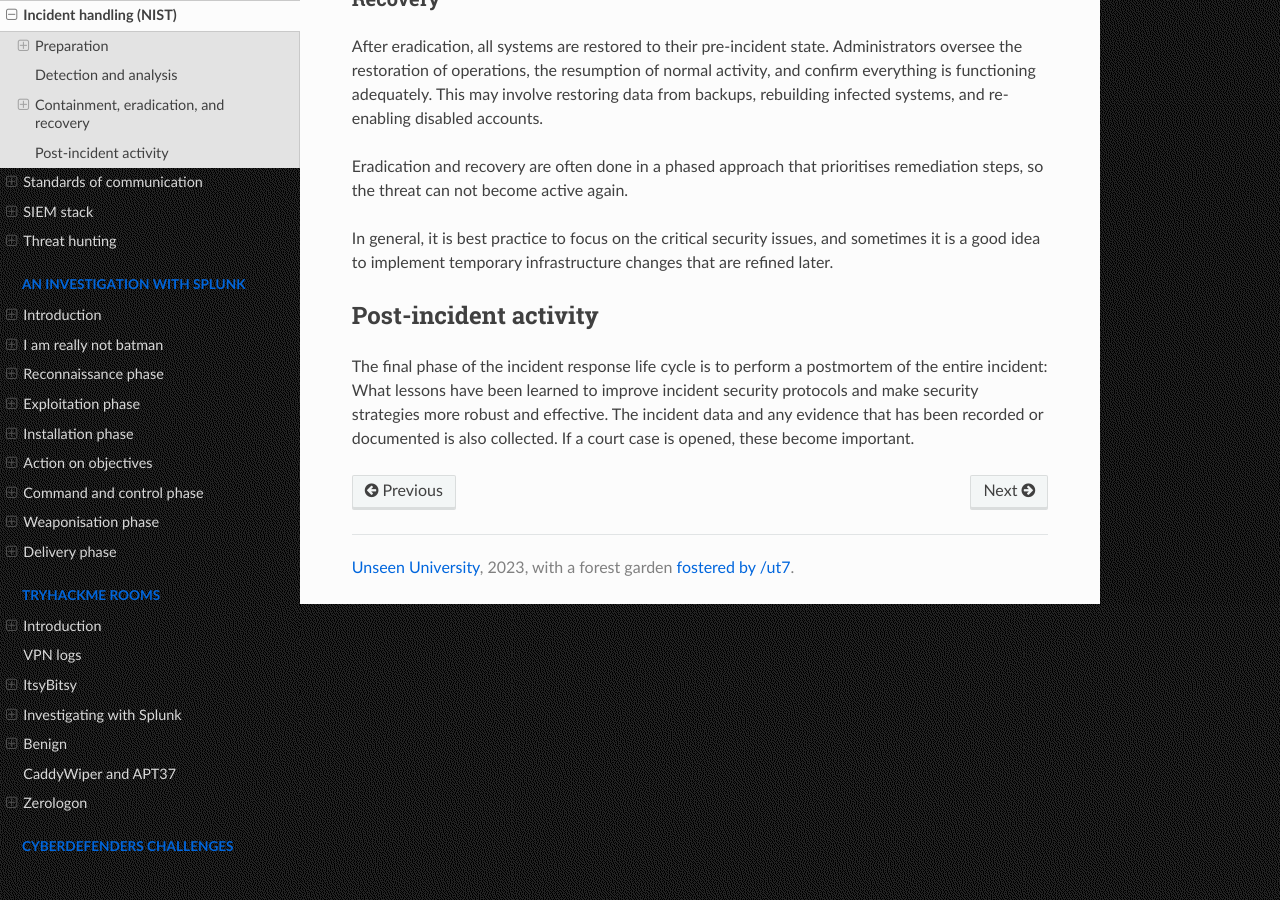
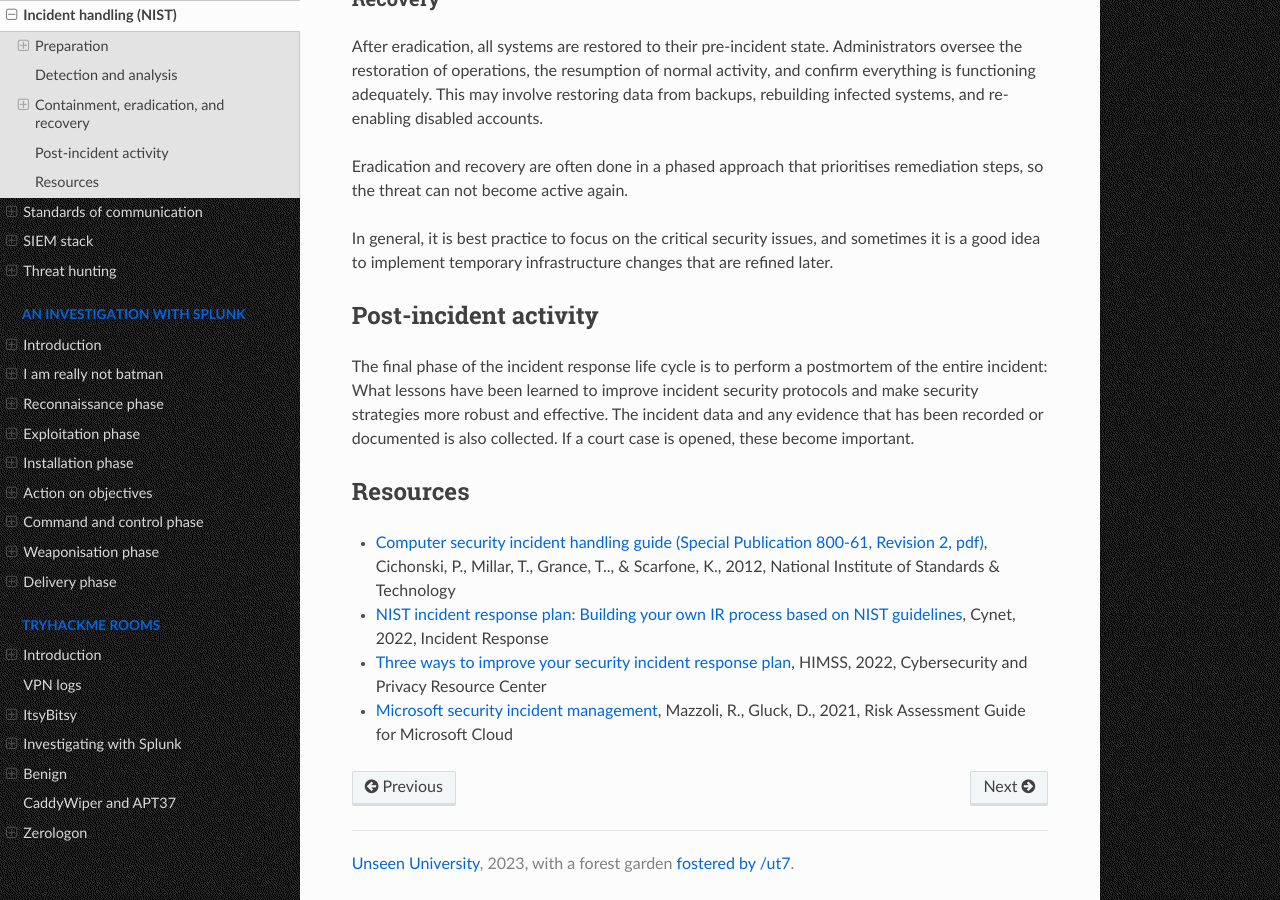
Before and after one commit to tymyrddin/blue-siem, a Sphinx documentation site: the page built from source/docs/notes/nist.md, in a window 1280 px wide and 900 px high, scrolled down 3487 px. Built offline with Sphinx 7.4.7 and the Read the Docs theme 2.0.0, drawn with Linux system fonts in a browser that asks for light colours.

Commit message:
Corrected links and added IR links

```diff
--- a/source/docs/notes/nist.md
+++ b/source/docs/notes/nist.md
@@ -94,3 +94,10 @@ In general, it is best practice to focus on the critical security issues, and so
 ## Post-incident activity
 
 The final phase of the incident response life cycle is to perform a postmortem of the entire incident: What lessons have been learned to improve incident security protocols and make security strategies more robust and effective. The incident data and any evidence that has been recorded or documented is also collected. If a court case is opened, these become important.
+
+## Resources
+
+* [Computer security incident handling guide (Special Publication 800-61, Revision 2, pdf)](https://nvlpubs.nist.gov/nistpubs/specialpublications/nist.sp.800-61r2.pdf), Cichonski, P., Millar, T., Grance, T.., & Scarfone, K., 2012, National Institute of Standards & Technology
+* [NIST incident response plan: Building your own IR process based on NIST guidelines](https://www.cynet.com/incident-response/nist-incident-response/), Cynet, 2022, Incident Response
+* [Three ways to improve your security incident response plan](https://www.himss.org/resources/three-ways-improve-your-security-incident-response-plan), HIMSS, 2022, Cybersecurity and Privacy Resource Center
+* [Microsoft security incident management](https://learn.microsoft.com/en-us/compliance/assurance/assurance-security-incident-management), Mazzoli, R., Gluck, D., 2021, Risk Assessment Guide for Microsoft Cloud
```
Also changed, not shown: source/docs/notes/mitre.md (+1 -0 lines), source/docs/notes/pop.md (+1 -0 lines), source/docs/notes/standards.md (+1 -1 lines), source/docs/resources/feeds.md (+2 -0 lines).
